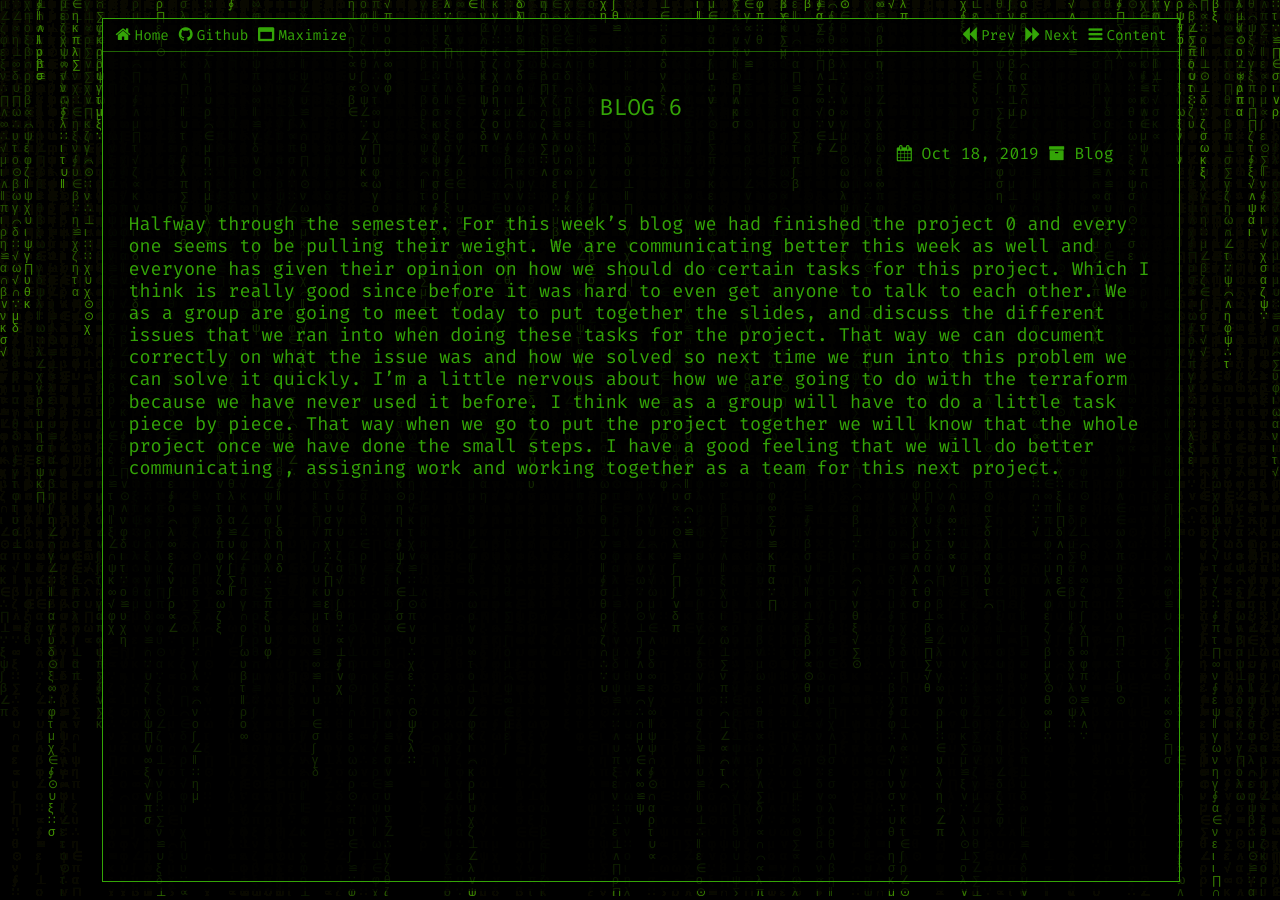
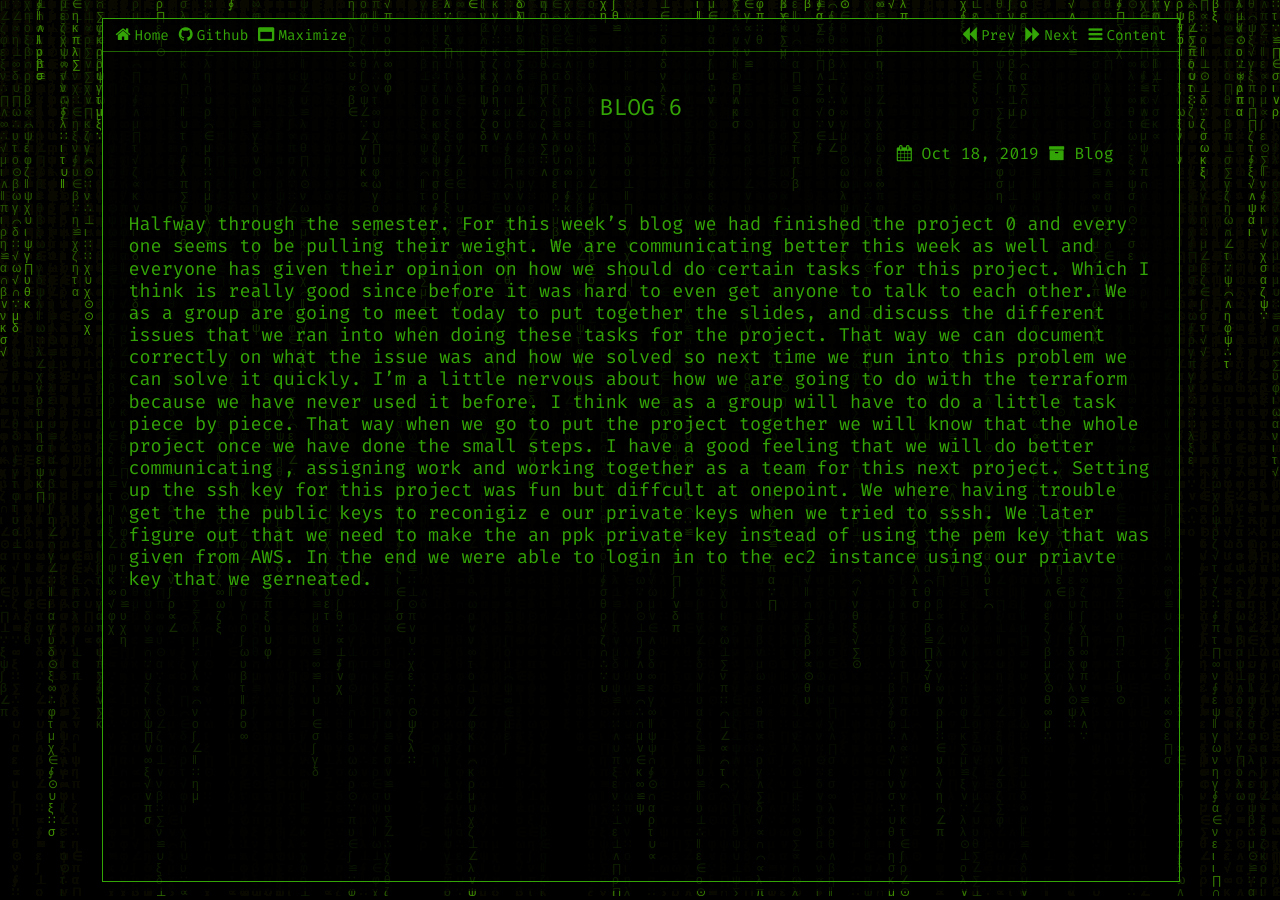
Before and after one commit to dsr88068/dsr88068.github.io, a Jekyll site: the page built from _posts/2019-10-18-Blog-6.md, in a window 1280 px wide. Built offline with Jekyll 4.4.1, drawn with Linux system fonts in a browser that asks for light colours.

Commit message:
Update 2019-10-18-Blog-6.md

```diff
--- a/_posts/2019-10-18-Blog-6.md
+++ b/_posts/2019-10-18-Blog-6.md
@@ -6,4 +6,4 @@ toc_level: 1
 date: 2019-10-18
 ---
 
-Halfway through the semester. For this week's blog we had finished the project 0 and every one seems to be pulling their weight. We are communicating better this week as well and everyone  has given their opinion on how we should do certain tasks for this project. Which I think is really good since before it was hard to even get  anyone to talk to each other. We as a group are going to meet today to put together the slides, and discuss the different issues that we ran into when doing these tasks for the project. That way we can document correctly on what the issue was and how we  solved so next time we run into this problem we can solve it quickly. I'm a little nervous about how we are going to do with the terraform because we have never used it before. I think we as a group will have to do a little task piece by piece. That way when we go to put the project together we will know that the whole project once we have done the small steps. I have a good feeling that we will do better communicating , assigning work and working together as a team for this next project.
+Halfway through the semester. For this week's blog we had finished the project 0 and every one seems to be pulling their weight. We are communicating better this week as well and everyone  has given their opinion on how we should do certain tasks for this project. Which I think is really good since before it was hard to even get  anyone to talk to each other. We as a group are going to meet today to put together the slides, and discuss the different issues that we ran into when doing these tasks for the project. That way we can document correctly on what the issue was and how we  solved so next time we run into this problem we can solve it quickly. I'm a little nervous about how we are going to do with the terraform because we have never used it before. I think we as a group will have to do a little task piece by piece. That way when we go to put the project together we will know that the whole project once we have done the small steps. I have a good feeling that we will do better communicating , assigning work and working together as a team for this next project. Setting up the ssh key for this project was fun but diffcult at  onepoint. We where having trouble  get the the public keys to reconigiz e our private keys when we tried to sssh. We later figure out that we need to make the an ppk private key instead of using the pem key that was given from AWS. In the end we were able to login in to the ec2 instance using our priavte key that  we gerneated.
```
